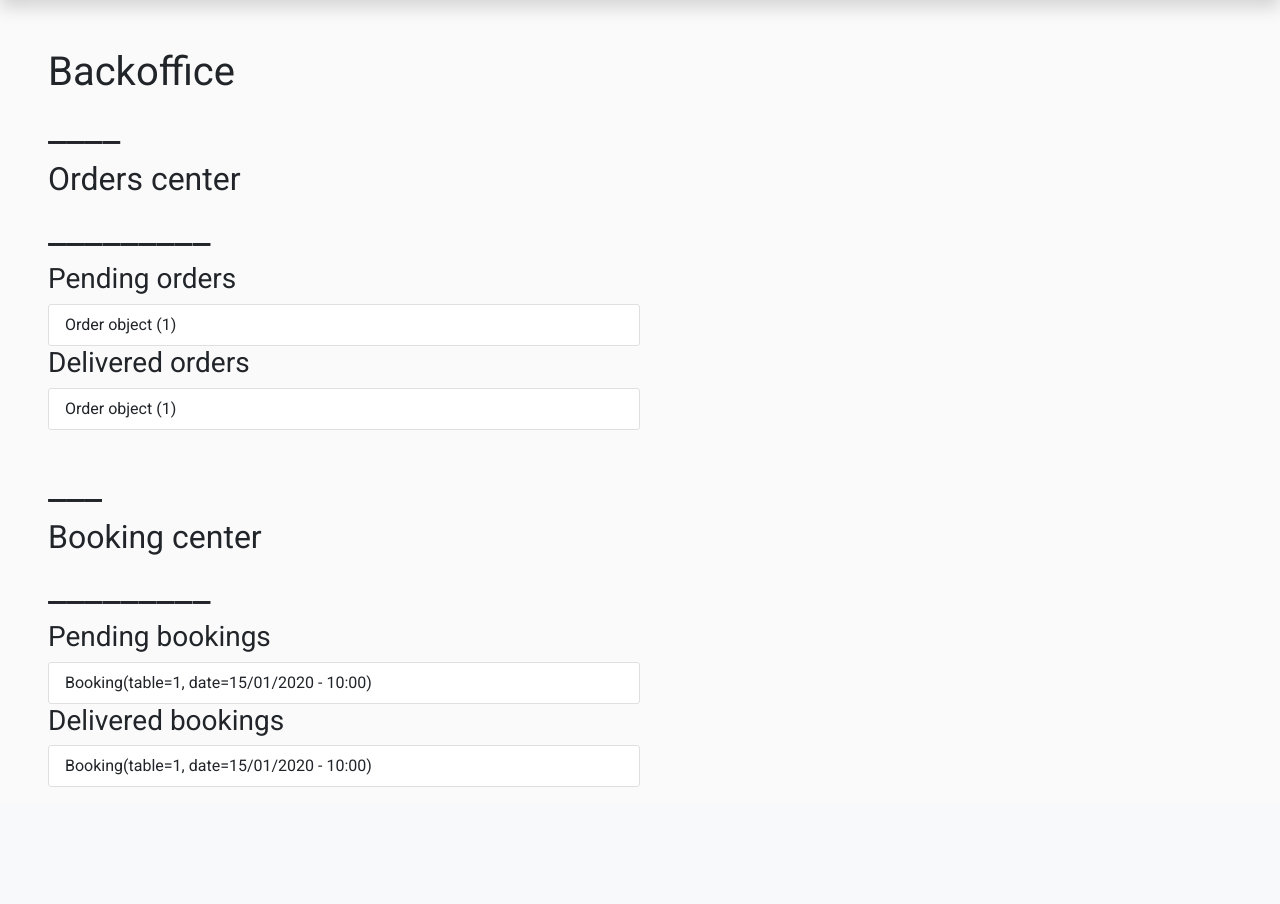
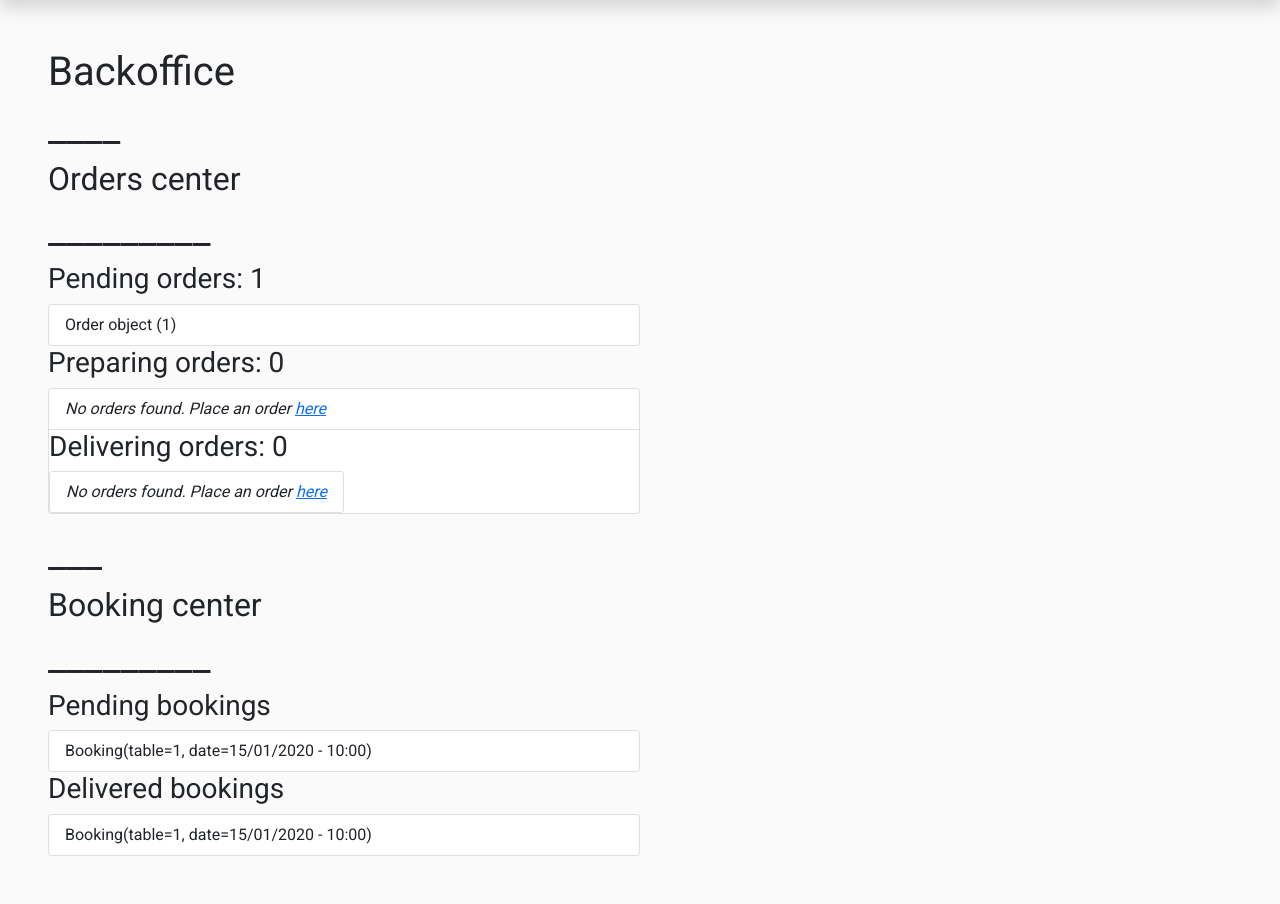
Before and after one commit to SergiGirabet/PyOli, a Django app: page /backoffice/ in a window 1280 px wide. Shown: the part 62-966 px from the top of the page. Before the commit the page ends 849 px from the top, so only its background shows below. Run offline with Django 3.2, Linux system fonts and the light colour scheme; a user stored in the database is signed in; tables that the repository leaves empty hold one stand-in row (values such as "Sample post").

Commit message:
orders ordered by date

```diff
--- a/booking_manager/models.py
+++ b/booking_manager/models.py
@@ -52,12 +52,12 @@
 
 
 class Order(models.Model):
-    ORDER = "ORDER"
+    PENDING = "PENDING"
     PREPARING = "PREPARING"
     DELIVERING = "DELIVERING"
     COMPLETED = "COMPLETED"
     STATUS_CHOICES = (
-        (ORDER, "Order done"),
+        (PENDING, "Pending"),
         (PREPARING, "Preparing"),
         (DELIVERING, "Delivering"),
         (COMPLETED, "Completed"))
@@ -66,7 +66,7 @@
     date_order = models.DateTimeField()
     date_created = models.DateTimeField(auto_now_add=True)
     expected_delivery_date = models.DateTimeField()
-    status = models.CharField(max_length=15, choices=STATUS_CHOICES, default=ORDER)
+    status = models.CharField(max_length=15, choices=STATUS_CHOICES, default=PENDING)
 
 
 class Table(models.Model):
--- a/booking_manager/templates/backoffice.html
+++ b/booking_manager/templates/backoffice.html
@@ -17,23 +17,35 @@
     <h2>Orders center</h2>
     <h1>_________</h1>
     <div id="orders" class="pb-3">
-        <h3>Pending orders</h3>
+        <h3>Pending orders: {{ n_pending }}</h3>
         <div id="orders" class="pb-3">
             <div class="card col-6">
                 <ul class="list-group list-group-flush">
-                    {% for order in orders %}
-                        <li class="list-group-item">{{ order }}</li>
+                    {% for pending_order in pending %}
+                        <li class="list-group-item">{{ pending_order }}</li>
                     {% empty %}
                         <li class="list-group-item"><i>No orders found. Place an order <a
                                 href="{% url 'delivery' %}">here</a></i></li>
                     {% endfor %}
                 </ul>
             </div>
-            <h3>Delivered orders</h3>
+            <h3>Preparing orders: {{ n_preparing }}</h3>
+            <div id="orders" class="pb-3">
                 <div class="card col-6">
                     <ul class="list-group list-group-flush">
-                    {% for order in orders %}
-                        <li class="list-group-item">{{ order }}</li>
+                        {% for preparing_order in preparing %}
+                            <li class="list-group-item">{{ preparing_order }}</li>
+                        {% empty %}
+                            <li class="list-group-item"><i>No orders found. Place an order <a
+                                    href="{% url 'delivery' %}">here</a></i></li>
+                        {% endfor %}
+                    </ul
+                </div>
+                <h3>Delivering orders: {{ n_delivering }}</h3>
+                <div class="card col-6">
+                    <ul class="list-group list-group-flush">
+                        {% for delivering_order in delivering %}
+                            <li class="list-group-item">{{ delivering_order }}</li>
                         {% empty %}
                             <li class="list-group-item"><i>No orders found. Place an order <a
                                     href="{% url 'delivery' %}">here</a></i></li>
--- a/booking_manager/views.py
+++ b/booking_manager/views.py
@@ -5,7 +5,7 @@
 from django.contrib.auth.forms import UserCreationForm
 from django.urls import reverse_lazy
 from booking_manager.models import Order, Booking, UserAddress, Product
-import operator
+from operator import attrgetter
 
 
 class Login(LoginView):
@@ -66,16 +66,21 @@
     # TODO: orders by state ?? And show a counter of the orders by state.
     template_name = "backoffice.html"
 
-    # han de sortir tots els Orders, treure el filtre i trobar la manera de comptar-les
-    # agafar conte
     def get_context_data(self, **kwargs):
         context = super().get_context_data(**kwargs)
-        context["orders"] = Order.objects.filter(order_user=self.request.user)
-        # buscar com funciona i com treballen els dictionary of python
-        #context["n_orders"] = amb la longitud
-        # es el del for, el filter ens retorna una llista de orders del usuari
+
+        context["n_pending"] = len(Order.objects.filter(status=Order.PENDING))
+        context["pending"] = Order.objects.filter(status=Order.PENDING).order_by('-expected_delivery_date')
+
+        context["n_preparing"] = len(Order.objects.filter(status=Order.PREPARING))
+        context["preparing"] = Order.objects.filter(status=Order.PREPARING).order_by('-expected_delivery_date')
+
+        context["n_delivering"] = len(Order.objects.filter(status=Order.DELIVERING))
+        context["delivering"] = Order.objects.filter(status=Order.DELIVERING).order_by('-expected_delivery_date')
+
+        # ACABAR DE FER ELS BOOOKING, MIRAR LO DE TODAY!
         context["bookings"] = Booking.objects.filter(booking_user=self.request.user)
-        # ordenar
+
         return context
 
     # comptar amb count o algo el nombre de ordres preparing, completed, etc.
@@ -83,6 +88,7 @@
 
     # els bookings tenir-los ordenats
 
+
 class BookingView(CreateView):
     # Select number of people, day and hour
     # if there's a table with capacity >= num_people -> Create the booking and assign the table.
```
Also changed, not shown: booking_manager/migrations/0006_auto_20210505_1800.py (added), booking_manager/migrations/0007_auto_20210505_1916.py (added), 2 other files. Lines whose indentation alone changed are shown as unchanged.
